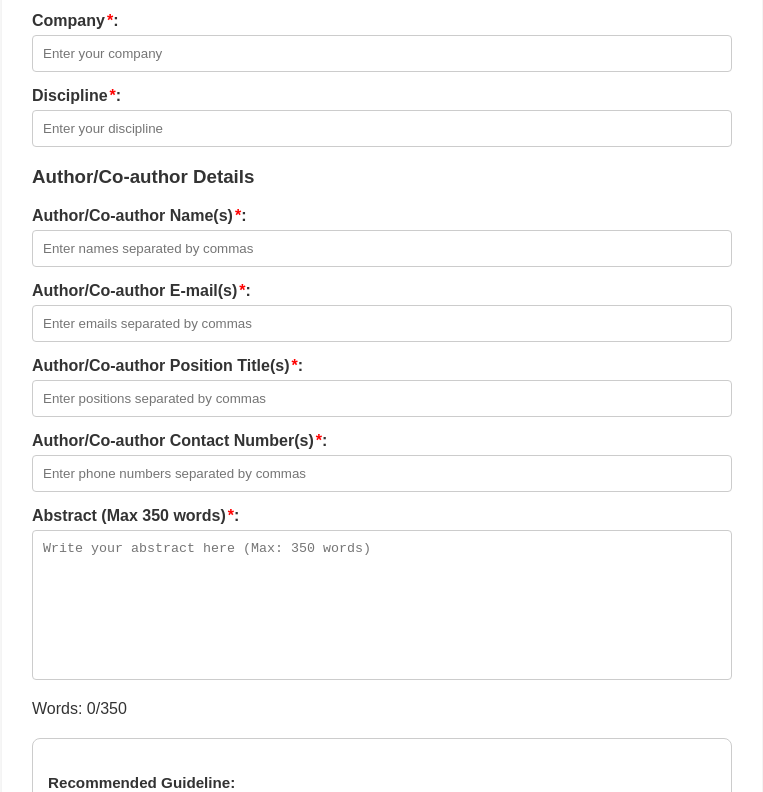
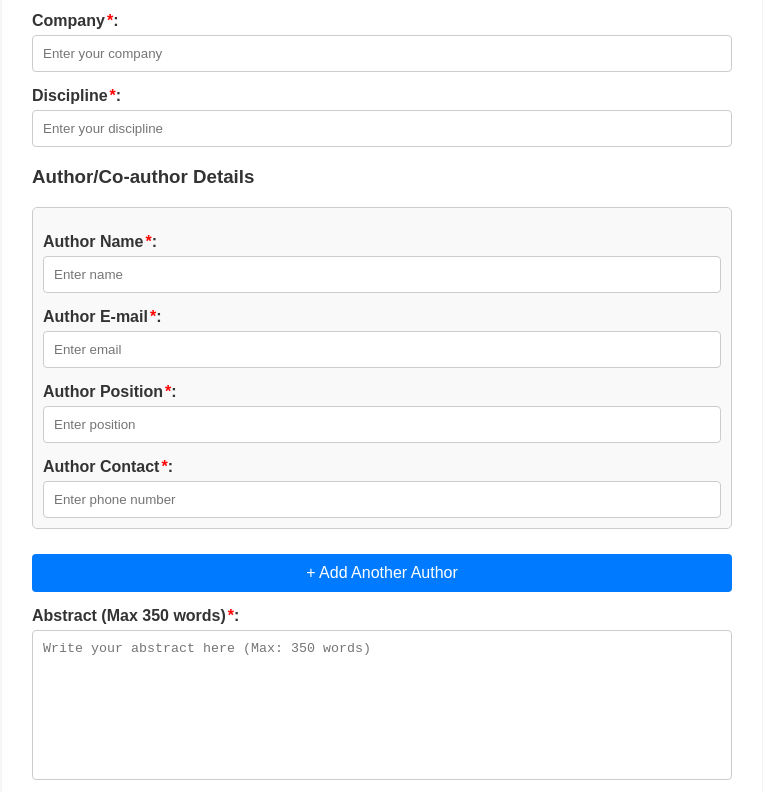
Before and after one commit to md1509/editable-form, a website: page index.html in a window 1280 px wide. Shown: the part 668-1460 px from the top of the page, without its empty margins (258-1021 px from the left). Drawn offline with Linux system fonts and the light colour scheme.

Commit message:
Update specific file: index.html

```diff
--- a/index.html
+++ b/index.html
@@ -81,17 +81,25 @@
 
             <!-- Author/Co-author Details -->
             <h3>Author/Co-author Details</h3>
-            <label for="author-names">Author/Co-author Name(s)<span class="required">*</span>:</label>
-            <input type="text" id="author-names" name="authorNames" placeholder="Enter names separated by commas" required>
+            <div id="authors-container">
+                <!-- First Author (Mandatory) -->
+                <div class="author-entry">
+                    <label for="author-name-1">Author Name<span class="required">*</span>:</label>
+                    <input type="text" id="author-name-1" name="authorNames[]" placeholder="Enter name" required>
 
-            <label for="author-emails">Author/Co-author E-mail(s)<span class="required">*</span>:</label>
-            <input type="email" id="author-emails" name="authorEmails" placeholder="Enter emails separated by commas" required multiple>
+                    <label for="author-email-1">Author E-mail<span class="required">*</span>:</label>
+                    <input type="email" id="author-email-1" name="authorEmails[]" placeholder="Enter email" required>
 
-            <label for="author-positions">Author/Co-author Position Title(s)<span class="required">*</span>:</label>
-            <input type="text" id="author-positions" name="authorPositions" placeholder="Enter positions separated by commas" required>
+                    <label for="author-position-1">Author Position<span class="required">*</span>:</label>
+                    <input type="text" id="author-position-1" name="authorPositions[]" placeholder="Enter position" required>
 
-            <label for="author-contact">Author/Co-author Contact Number(s)<span class="required">*</span>:</label>
-            <input type="text" id="author-contact" name="authorContact" placeholder="Enter phone numbers separated by commas" required>
+                    <label for="author-contact-1">Author Contact<span class="required">*</span>:</label>
+                    <input type="text" id="author-contact-1" name="authorContacts[]" placeholder="Enter phone number" required>
+                </div>
+            </div>
+
+            <!-- Add Another Author Button -->
+            <button type="button" id="add-author-button" class="link-button">+ Add Another Author</button>
 
             <!-- Abstract Section -->
             <label for="abstract">Abstract (Max 350 words)<span class="required">*</span>:</label>
```
